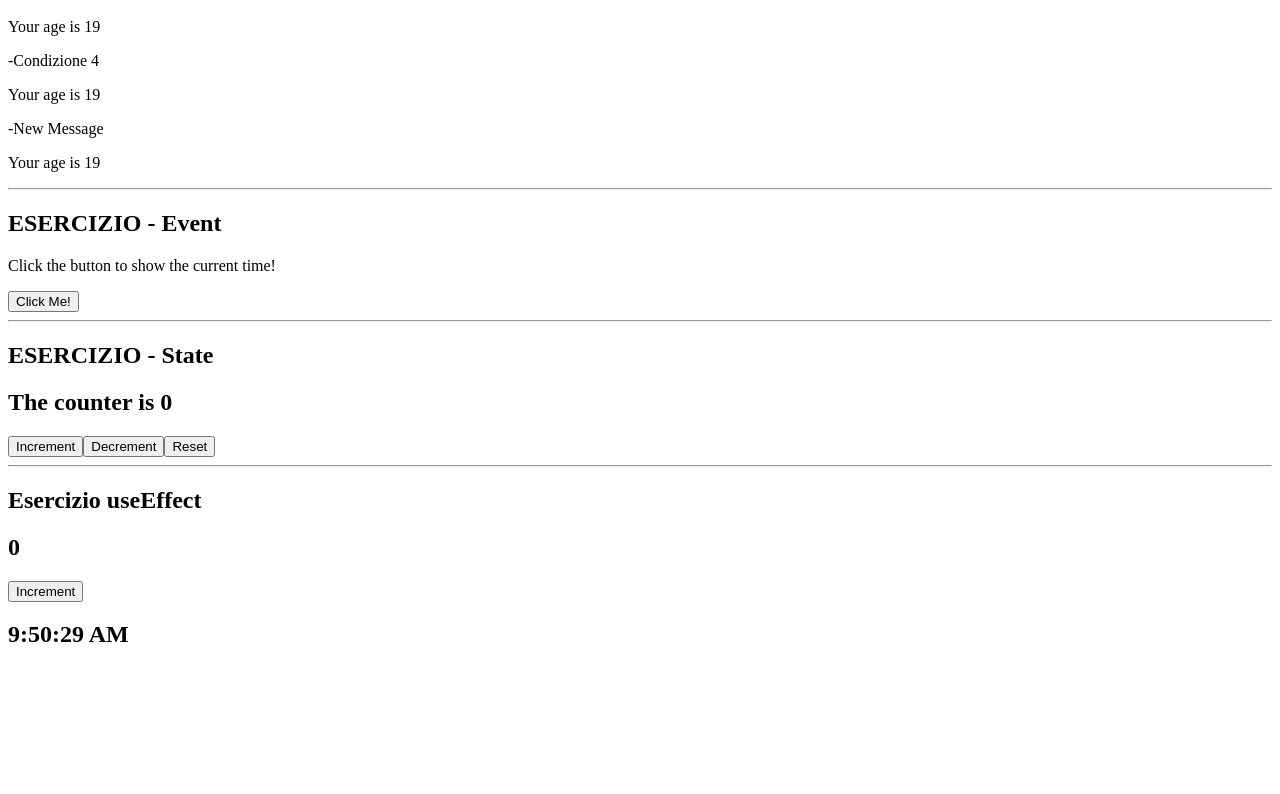
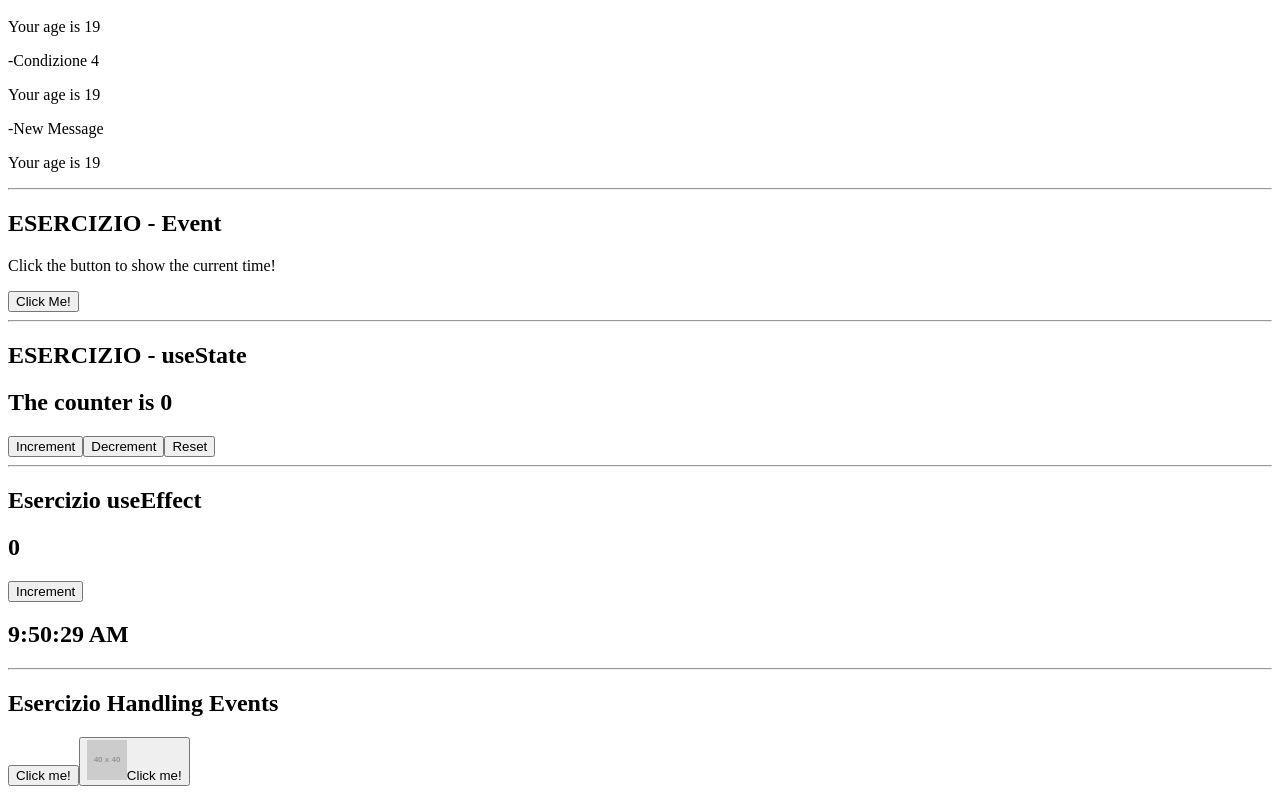
Before and after one commit to devnox89/Reactexe, a React (Vite) app: page / in a window 1280 px wide. Shown: the part 620-1414 px from the top of the page. Before the commit the page ends 1288 px from the top, so only its background shows below. Built offline with nearby package versions, Linux system fonts and the light colour scheme.

Commit message:
add handlingevents exe

```diff
--- a/src/App.jsx
+++ b/src/App.jsx
@@ -6,6 +6,7 @@ import { AlertClock } from "./AlertClock";
 import { Counter } from "./StateCounter";
 import { ClockCounter } from "./ClockCounter";
 import { Clock } from "./Clock";
+import { MouseClicker } from "./MouseClick";
 
 export function App() {
     return (
@@ -24,12 +25,15 @@ export function App() {
             <h2>ESERCIZIO - Event</h2>
             <AlertClock/>
             <hr />
-            <h2>ESERCIZIO - State</h2>
+            <h2>ESERCIZIO - useState</h2>
             <Counter/>
             <hr />
             <h2>Esercizio useEffect</h2>
             <ClockCounter/>
             <Clock/>
+            <hr />
+            <h2>Esercizio Handling Events</h2>
+            <MouseClicker/>
         </div>
     );
 }
--- /dev/null
+++ b/src/MouseClick.jsx
@@ -0,0 +1,19 @@
+export function MouseClicker() {
+    function handlerButtonClick(event) {
+        if (event.target.tagName === 'IMG') {
+            console.log(event.target.src);
+        } else {
+            console.log(event.target.name);
+        }
+    }
+
+    return(
+        <div>
+            <button name="one" onClick={handlerButtonClick}>Click me!</button>
+            <button name="two" onClick={handlerButtonClick}>
+                <img src="https://placehold.co/40x40" alt="" width={40} height={40} />
+                Click me!
+            </button>
+        </div>
+    )
+}
```
